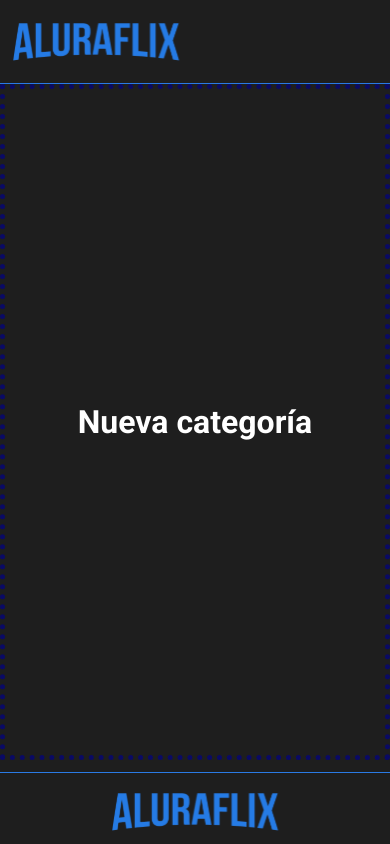
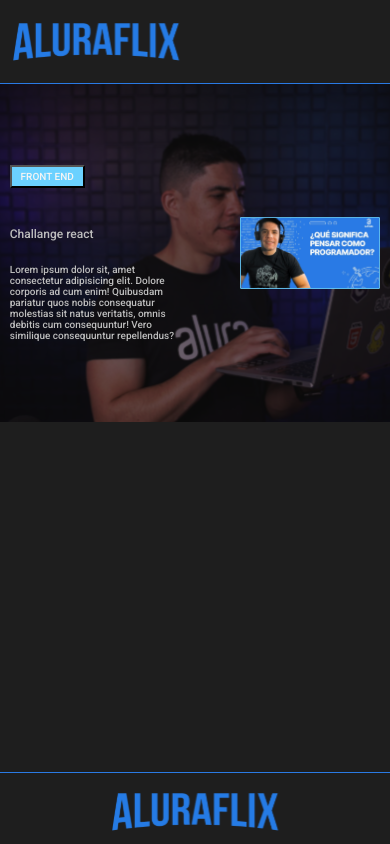
Before and after one commit to JaimeIngenia/react_mg_retomando, a React (Create React App) app in the folder reto_oracle_react/: page / in a window 390 px wide. Built offline with nearby package versions, Linux system fonts and the light colour scheme.

Commit message:
maquetación terminada

```diff
--- a/reto_oracle_react/src/components/categoria/Categoria.jsx
+++ b/reto_oracle_react/src/components/categoria/Categoria.jsx
@@ -10,7 +10,60 @@ export const Categoria = () => {
 
       </div>
 
+      <form action="" className= {styles.container__form} >
 
+          <input type='text' className={styles.input} placeholder='Nombre'/>
+
+          <input type='text'  className={`${styles.input} ${styles.input__categoria}`} placeholder='Descripción'/>
+
+          <select id="colorSelect" onchange="cambiarColor()">
+              <option value="red">Rojo</option>
+              <option value="blue">Azul</option>
+              <option value="green">Verde</option>
+              <option value="yellow">Amarillo</option>
+          </select>
+          <input type='text' className={styles.input} placeholder='Color'/>
+
+          <input type='text' className={styles.input} placeholder='Código de seguridad'/>
+
+      </form>
+
+      <div className={styles.container__botones}>
+
+          <div className={styles.container__botones__izq}>
+            <button className={`${styles.container__botones__btn__active} ${styles.margin_btn} `} > Guardar </button>
+            <button className={styles.container__botones__btn} > Limpiar </button>
+          </div>
+
+      </div>
+
+
+      <table className={styles.container__table}>
+          <tr>
+              <th>Nombre</th>
+              <th>Descripción</th>
+              <th>Editar</th>
+              <th>Remover</th>
+          </tr>
+          <tr>
+              <td>Producto 1</td>
+              <td>Descripción del Producto 1</td>
+              <td>Editar</td>
+              <td>Remover</td>
+          </tr>
+          <tr>
+              <td>Producto 2</td>
+              <td>Descripción del Producto 2</td>
+              <td>Editar</td>
+              <td>Remover</td>
+          </tr>
+          <tr>
+              <td>Producto 3</td>
+              <td>Descripción del Producto 3</td>
+              <td>Editar</td>
+              <td>Remover</td>
+          </tr>
+      </table>
 
     </div>
   )
--- a/reto_oracle_react/src/components/categoria/Categoria.module.css
+++ b/reto_oracle_react/src/components/categoria/Categoria.module.css
@@ -1,10 +1,12 @@
 @import url('https://fonts.googleapis.com/css2?family=Roboto:wght@500;700;900&display=swap');
+
 
 :root {
     --color-letras: rgb(189, 189, 189);
     --color-btn-active: #2A7AE4;
     --color-btn: #9E9E9E;
     --color-letras-negras: rgb(16, 16, 16);
+    --background: #1E1E1E;
   }
 
 * {
@@ -16,13 +18,14 @@
 .container{
     width: 100%;
     height: 80vh;
-    border: dotted rgb(10, 10, 100) 5px;
+    /* border: dotted rgb(10, 10, 100) 5px; */
     display: flex;
     flex-direction: column;
     justify-content: center;
     align-items: center;
-    background-color: #1E1E1E;
+    background-color: var(--background);
     font-family: 'Roboto', sans-serif;
+    /* font-weight: 500!important; */
 }
 
     .titulo{
@@ -34,3 +37,110 @@
         color: white;
         height: 10vh;
     }
+
+    .container__form{
+        width: 100%;
+        height: 60vh;
+        /* border: dotted rgb(77, 46, 46) 3px; */
+        display: flex;
+        flex-direction: column;
+        align-items: center;
+        justify-content: center;
+    }
+        .input{
+
+            all: unset;
+            /* border: dotted rgb(255, 255, 255) 3px; */
+            width: 80%;
+            height: 40px;
+            background: #53585D;
+            font-family: Roboto;
+            font-size: 12px;
+            font-weight: 300;
+            line-height: 14px;
+            letter-spacing: 0em;
+            text-align: left;
+            position: relative;
+            margin-bottom: 2vh;
+            color: var(--color-letras);
+        }
+
+        .input::placeholder {
+            position: absolute;
+            color: var(--color-letras);
+            margin-top: -10px;
+            margin-left: 20px;
+        }
+
+        .input__categoria{
+            height: 80px;
+        }
+
+
+
+
+.container__botones{
+    width: 80%;
+    height: 10vh;
+    /* border: dotted rgb(108, 43, 43) 3px; */
+    display: flex;
+    flex-direction: row;
+    align-items: center;
+    justify-content: flex-start;
+    margin-bottom: 5vh; /* TENGO LAS RE DUDAS AQUI */
+}
+    .container__botones__izq{
+        width: 80%;
+        /* border: dotted red 3px; */
+        display: flex;
+        flex-direction: row;
+        align-items: center;
+        justify-content: flex-start;
+
+    }
+
+        .container__botones__btn__active{
+            width: 180px;
+            height: 54px;
+            background: var(--color-btn-active);
+            color: var(--color-letras);
+            font-weight: bold;
+        }
+        .container__botones__btn{
+            width: 180px;
+            height: 54px;
+            background: var(--color-btn);
+            color: var(--color-letras-negras);
+            font-weight: bold;
+        }
+        .margin_btn{
+            margin-right: 10px;
+        }
+
+.container__table{
+    width: 80%;
+}
+
+        table {
+            border-collapse: collapse;
+            width: 100%;
+            border: 3px solid #2A7AE4;
+        }
+
+        th, td {
+            border: 2px solid #090909;
+            text-align: left;
+            padding: 8px;
+            color: var(--color-letras);
+            font-weight: 100;
+        }
+
+        th {
+            border: 3px solid #2A7AE4;
+            color: var(--color-letras);
+            font-weight: 600;
+        }
+
+        tr:nth-child(even) {
+            background-color: var(--background);
+        }
--- /dev/null
+++ b/reto_oracle_react/src/components/homePage/HomePage.jsx
@@ -0,0 +1,27 @@
+import React from 'react'
+import styles from './HomePage.module.css'
+import fondo_home from '../../assets/fondo_home.svg'
+import foto_principal from '../../assets/foto_principal.svg'
+
+const HomePage = (props) => {
+    return(
+        <div className={styles.container}>
+
+            <div className={styles.container_imagen}>
+                <div className={styles.container_imagen__izq}>
+                        <button  >FRONT END</button>
+                        <br />
+                        <h3  >Challange react</h3>
+                        <p>Lorem ipsum dolor sit, amet consectetur adipisicing elit. Dolore corporis ad cum enim! Quibusdam pariatur quos nobis consequatur molestias sit natus veritatis, omnis debitis cum consequuntur! Vero similique consequuntur repellendus?</p>
+                </div>
+
+                <div className={styles.container_imagen__der}>
+                    <img src={foto_principal} alt="" />
+                </div>
+
+            </div>
+        </div>
+)
+}
+
+export default HomePage
--- /dev/null
+++ b/reto_oracle_react/src/components/homePage/HomePage.module.css
@@ -0,0 +1,159 @@
+@import url('https://fonts.googleapis.com/css2?family=Roboto:wght@500;700;900&display=swap');
+
+
+:root {
+    --color-letras: rgb(189, 189, 189);
+    --color-btn-active: #2A7AE4;
+    --color-btn: #9E9E9E;
+    --color-letras-negras: rgb(16, 16, 16);
+    --background: #1E1E1E;
+  }
+
+* {
+	box-sizing: border-box;
+	margin: 0;
+	padding: 0;
+}
+
+.container{
+    width: 100%;
+    height: 80vh;
+    /* border: dotted rgb(10, 10, 100) 5px; */
+    display: flex;
+    flex-direction: column;
+    /* justify-content: space-between; */
+    align-items: center;
+    background-color: var(--background);
+    font-family: 'Roboto', sans-serif;
+    /* background-color: rgba(0, 0, 0, 0.5); */
+    background-color: #1E1E1E;
+    /* font-weight: 500!important; */
+}
+
+.container_imagen{
+  width: 100%;
+  height: 40vh;
+
+  background: url('../../assets/fondo_home.svg');
+
+  background-color: rgb(49, 48, 48);
+  background-blend-mode: soft-light;
+
+  background-repeat: no-repeat;
+  background-size: cover; /*CENTRAR HORIZONTAL*/
+  background-position: center; /* CENTRAR VERTICAL*/
+
+  display: flex;
+  flex-direction: row;
+  justify-content: space-around;
+  align-items: center;
+
+  /* border: solid 3px rgba(247, 0, 0, 0.56); */
+}
+
+  .container_imagen__izq{
+    width: 45%;
+    display: flex;
+    flex-direction: column;
+    justify-content: center;
+    align-items: flex-start;
+    /* border: solid red 3px; */
+  }
+
+    .container_imagen__izq button{
+      width: 296px;
+      height: 92px;
+      color:  #F5F5F5;
+      text-align: center;
+      /* @title-big */
+      font-family: Roboto;
+      font-size: 20px;
+      font-style: normal;
+      font-weight: 400;
+      line-height: normal;
+      background-color: #6BD1FF;
+    }
+
+    .container_imagen__izq h3{
+      color: var(--color-letras);
+      font-family: Roboto;
+      font-size: 46px;
+      font-weight: 400;
+      line-height: 54px;
+      letter-spacing: 0em;
+      text-align: left;
+      margin-bottom: 2%;
+    }
+
+    .container_imagen__izq p{
+      font-family: Roboto;
+      font-size: 18px;
+      font-weight: 300;
+      line-height: 21px;
+      letter-spacing: 0em;
+      text-align: left;color: var(--color-letras);
+    }
+
+  .container_imagen__der{
+    width: 45%;
+    display: flex;
+    flex-direction: row;
+    justify-content: flex-end;
+    align-items: center;
+    /* border: solid rgb(87, 127, 99) 3px; */
+  }
+
+  .container_imagen__der img{
+    width: 80%;
+  }
+
+
+  /* PARTE RESPONSIVE***************************************************************************** */
+
+@media only screen and (max-width:1150px) {
+
+  .container_imagen__izq button{
+    width: 150px;
+    height: 46px;
+    font-size: 20px;
+
+  }
+
+  .container_imagen__izq h3{
+
+    font-size: 23px;
+
+  }
+
+  .container_imagen__izq p{
+
+    font-size: 14px;
+
+  }
+}
+
+  /* PARTE RESPONSIVE***************************************************************************** */
+
+  @media only screen and (max-width:450px) {
+
+    .container_imagen__izq button{
+      width: 75px;
+      height: 23px;
+      font-size: 10px;
+
+    }
+
+    .container_imagen__izq h3{
+
+      font-size: 12px;
+
+    }
+
+    .container_imagen__izq p{
+
+      font-size: 10px;
+      line-height: 11px;
+
+
+    }
+  }
--- a/reto_oracle_react/src/index.js
+++ b/reto_oracle_react/src/index.js
@@ -6,14 +6,16 @@ import { NuevoVideo } from './components/nuevoVideo/NuevoVideo'
 import { Categoria } from './components/categoria/Categoria'
 import Header from './components/header/Header';
 import Footer from './components/footer/Footer';
+import HomePage from './components/homePage/HomePage';
 
 const root = ReactDOM.createRoot(document.getElementById('root'));
 root.render(
   <React.StrictMode>
     {/* <App /> */}
     <Header/>
-    <Categoria/>
+    {/* <Categoria/> */}
     {/* <NuevoVideo/> */}
+    <HomePage/>
     <Footer/>
   </React.StrictMode>
 );
```
Also changed, not shown: reto_oracle_react/src/assets/fondo_home.svg (added), reto_oracle_react/src/assets/foto_principal.svg (added).
